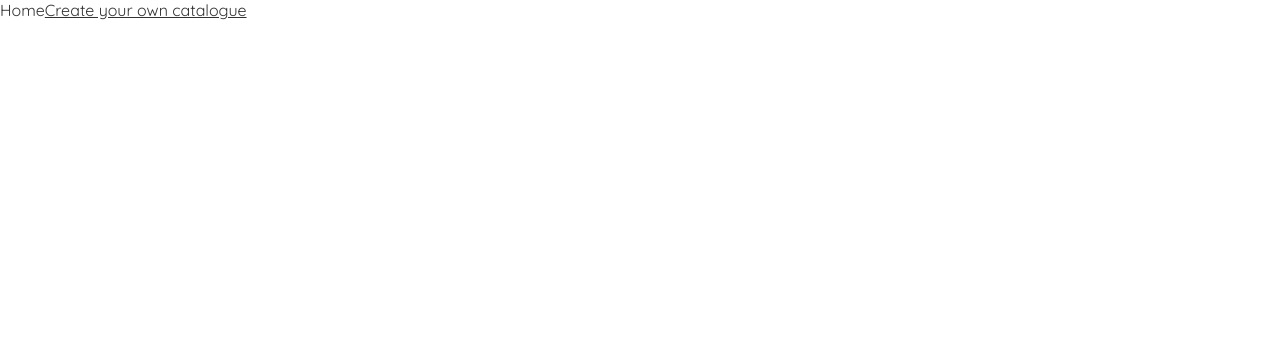
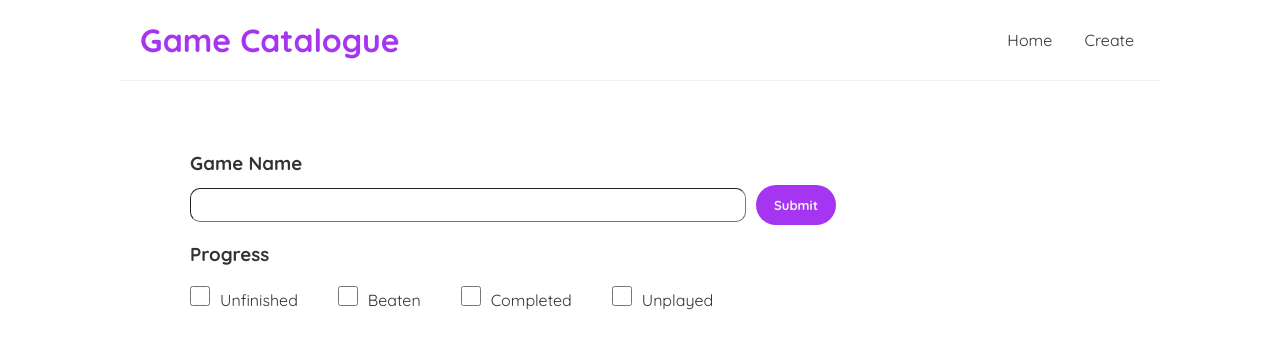
Before and after one commit to Robert56th/react-project-demo, a React (Create React App) app: page /create in a window 1280 px wide. Shown: the top 348 px of the page. Built offline with nearby package versions, Linux system fonts and the light colour scheme.

Commit message:
Addition of homepage and create catalogue -Doroteo

```diff
--- a/package.json
+++ b/package.json
@@ -8,6 +8,7 @@
     "@testing-library/user-event": "^13.5.0",
     "react": "^17.0.2",
     "react-dom": "^17.0.2",
+    "react-router-dom": "^6.2.2",
     "react-scripts": "5.0.0",
     "web-vitals": "^2.1.4"
   },
--- a/src/App.js
+++ b/src/App.js
@@ -1,11 +1,19 @@
 import GameCatalog from "./GameCat";
+import Navbar from "./Navbar";
+import Home from "./Home";
+import { BrowserRouter as Router, Route, Routes} from 'react-router-dom';
 
 function App() {
   return (
-    <div className="App">
-      <label>Home</label>
-      <a href= "/">Create your own catalogue</a>
-    </div>
+    <Router>
+      <div className="App">
+        <Navbar/>
+        <Routes>
+          <Route exact path="/" element={<Home/>}/>
+          <Route exact path="/create" element={<GameCatalog/>}/>
+        </Routes>
+      </div>
+    </Router>
   );
 }
 
--- a/src/GameCat.js
+++ b/src/GameCat.js
@@ -1,16 +1,15 @@
-import Navbar from "./Navbar";
 import GameInfo from "./GameInfo";
 import GameProgress from "./gameProg";
 
 const GameCatalog = () => {
     return (
     <div className="gamecatalog">
-    <Navbar/>
-    <div className="content">
-      <GameInfo/>
-      <GameProgress/>
-    </div>
-  </div> );
+
+      <div className="content">
+        <GameInfo/>
+        <GameProgress/>
+      </div>
+    </div> );
 }
 
 export default GameCatalog;
--- /dev/null
+++ b/src/Home.js
@@ -0,0 +1,7 @@
+const Home = () => {
+    return (
+        <h1>Homepage mga tropa</h1>
+     );
+}
+
+export default Home;
--- a/src/Navbar.js
+++ b/src/Navbar.js
@@ -4,6 +4,7 @@ const Navbar = () => {
             <h1>Game Catalogue</h1>
             <div className="links">
                 <a href ="/"> Home</a>
+                <a href ="/create"> Create</a>
             </div>
         </nav>
      );
--- a/src/index.css
+++ b/src/index.css
@@ -9,12 +9,13 @@
   padding: 20px;
   display: flex;
   align-items: center;
-  max-width: 900px;
+  max-width: 1000px;
   margin: 0 auto;
   border-bottom: 1px solid #f2f2f2;
 }
 .navbar h1 {
   color: #a635f1;
+  font-size:xx-large;
 }
 .navbar .links {
   margin-left: auto;
```
Also changed, not shown: 1 other file (tests, documents, lock files or other folders).
